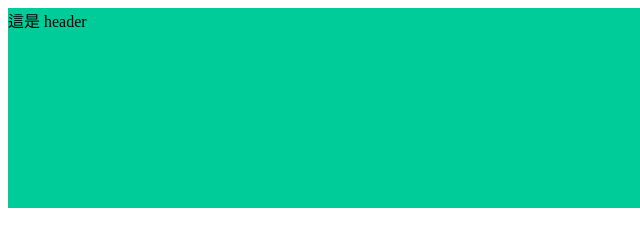
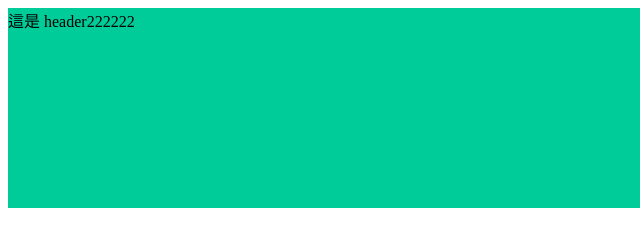
Before and after one commit to cola865/cola9527, a plain HTML site: page index.html in a window 1280 px wide. Shown: the top 226 px of the page, 0-640 px from the left. Drawn offline with Linux system fonts and the light colour scheme.

Commit message:
Update 2022-07-29T13:16:15.915Z

```diff
--- a/index.html
+++ b/index.html
@@ -11,7 +11,7 @@
 
 <body>
   <header class="header">
-    這是 header
+    這是 header222222
   </header>
 
 
```
